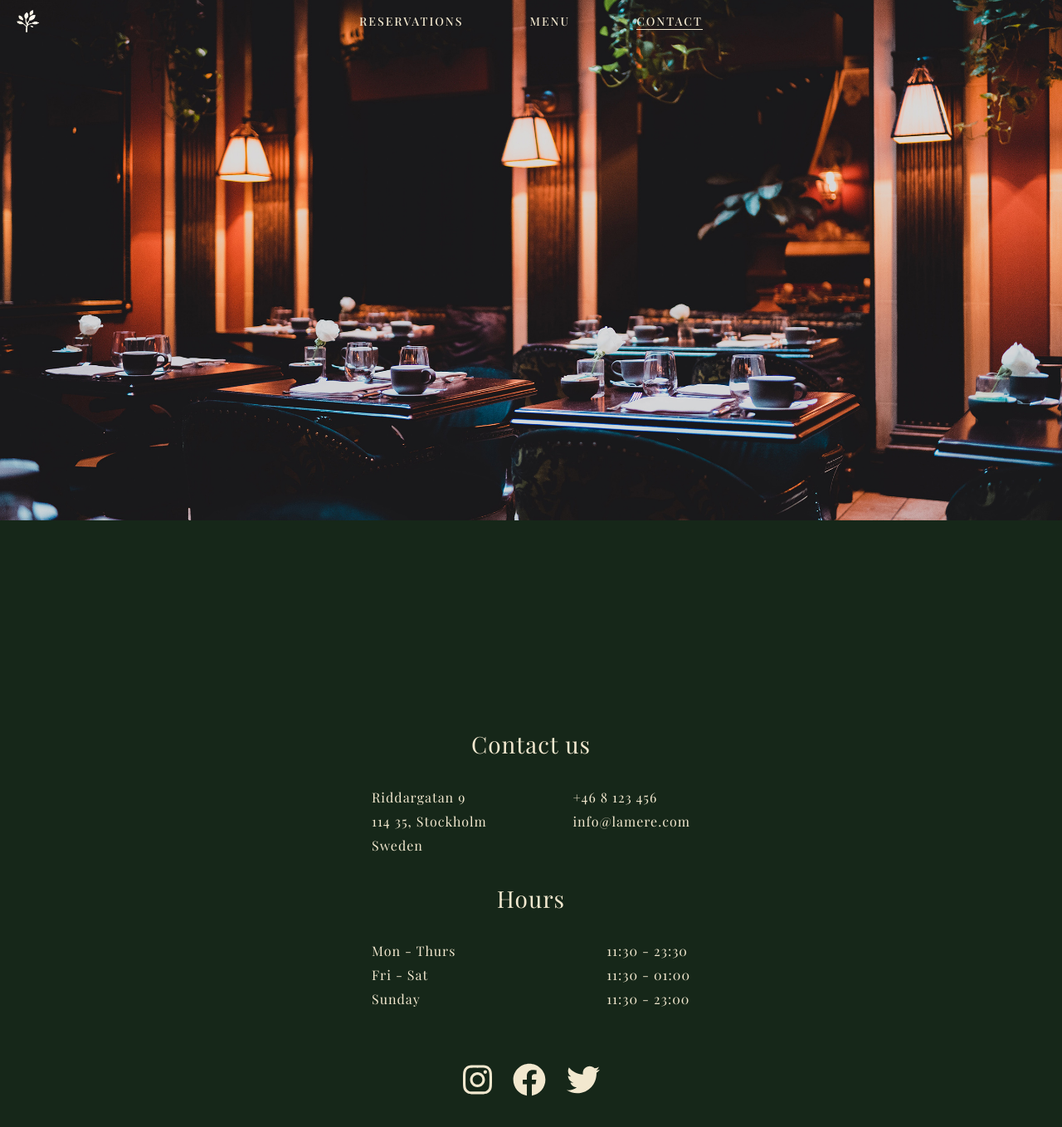
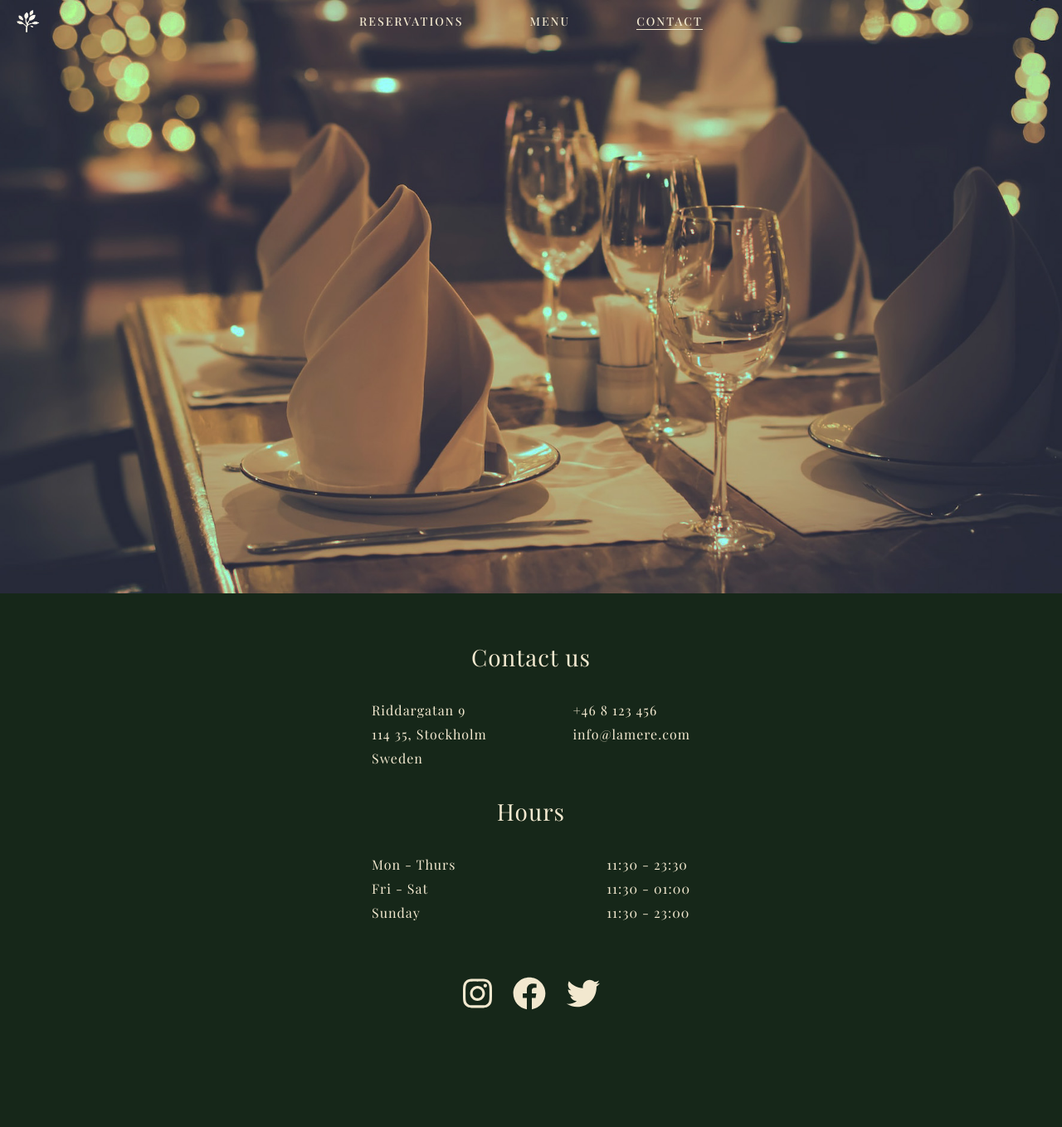
Before and after one commit to malin-nilsson/RestaurantBookingApp, a React (Create React App) app in the folder frontend/: page /contact in a window 1280 px wide. Shown: the top 1358 px of the page at 83% size. After the commit the page ends 1267 px from the top, so only its background shows below. Built offline with nearby package versions, Linux system fonts and the light colour scheme; no server answers; a web font is replaced by a local one.

Commit message:
Styling fixes

```diff
--- a/frontend/src/components/pages/Contact.tsx
+++ b/frontend/src/components/pages/Contact.tsx
@@ -13,7 +13,7 @@ export default function Contact() {
       <StyledHeroImage>
         <div className="hero-image-container">
           <img
-            src="assets/hero-image.jpg"
+            src="assets/table-setting.jpg"
             alt="Table setting in a warmly lit restaurant"
           />
         </div>
--- a/frontend/src/components/styled-components/Forms/StyledGreenForm.tsx
+++ b/frontend/src/components/styled-components/Forms/StyledGreenForm.tsx
@@ -12,7 +12,7 @@ export const StyledGreenForm = styled(StyledTransparentForm)`
   box-shadow: rgba(0, 0, 0, 0.35) 0px 5px 15px;
 
   @media ${devices.tablet} {
-    padding: 30px 50px;
+    padding: 20px 50px;
     margin: 0px auto 50px;
     width: 70%;
   }
--- a/frontend/src/components/styled-components/Hero/StyledHeroImage.tsx
+++ b/frontend/src/components/styled-components/Hero/StyledHeroImage.tsx
@@ -5,10 +5,6 @@ export const StyledHeroImage = styled.div`
   width: 100%;
   display: flex;
   flex-direction: column;
-
-  @media ${devices.desktop} {
-    height: 100vh;
-  }
 
   .hero-image-container {
     position: relative;
--- a/frontend/src/components/styled-components/Wrappers/StyledContactWrapper.tsx
+++ b/frontend/src/components/styled-components/Wrappers/StyledContactWrapper.tsx
@@ -20,7 +20,7 @@ export const StyledContactWrapper = styled.div`
   }
 
   @media ${devices.desktop} {
-    padding: 70px 0px;
+    padding: 50px 0px;
     width: 30%;
   }
 
```
Also changed, not shown: frontend/public/assets/hero-image.jpg (deleted), frontend/public/assets/table-setting.jpg (added).
